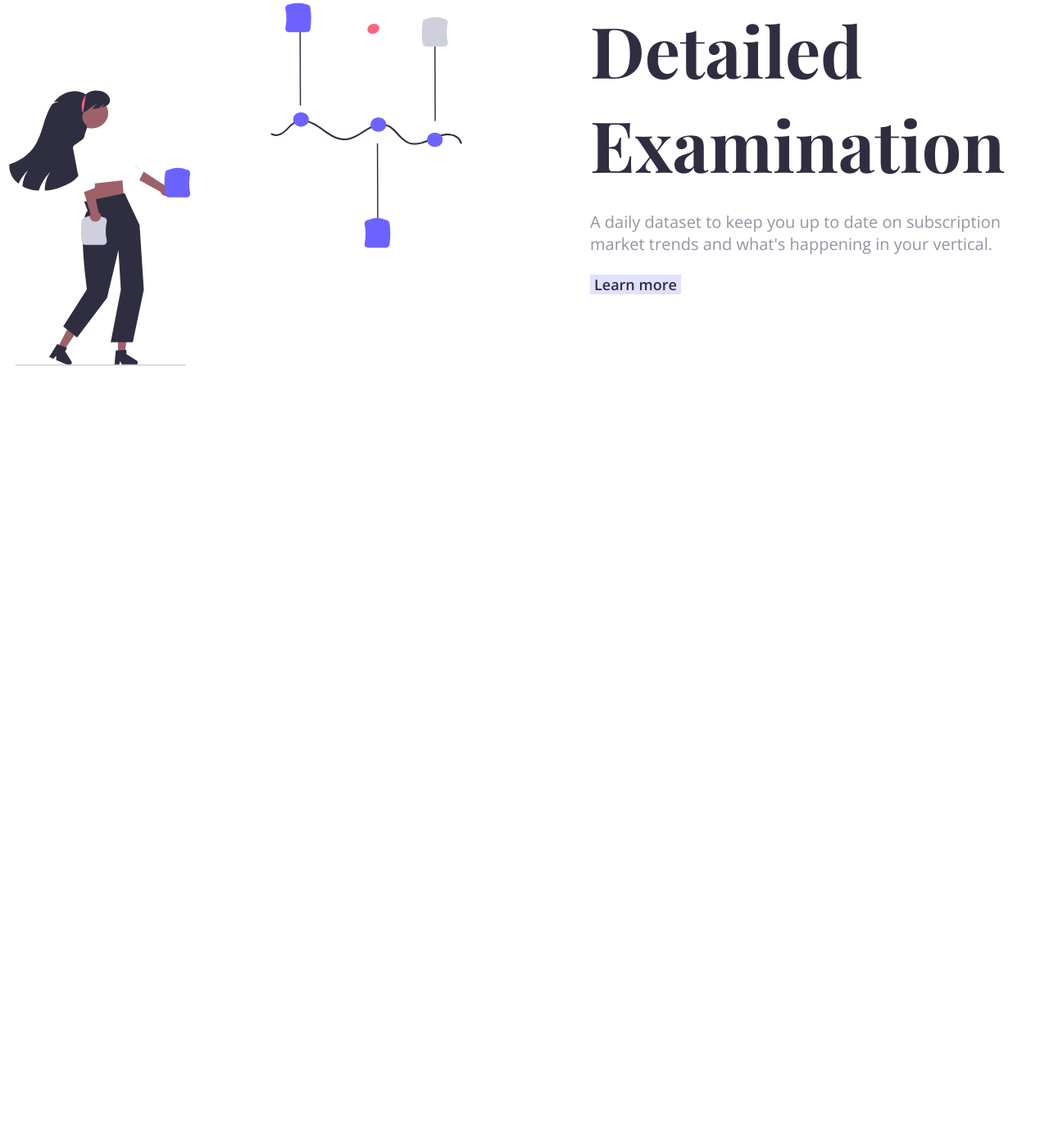
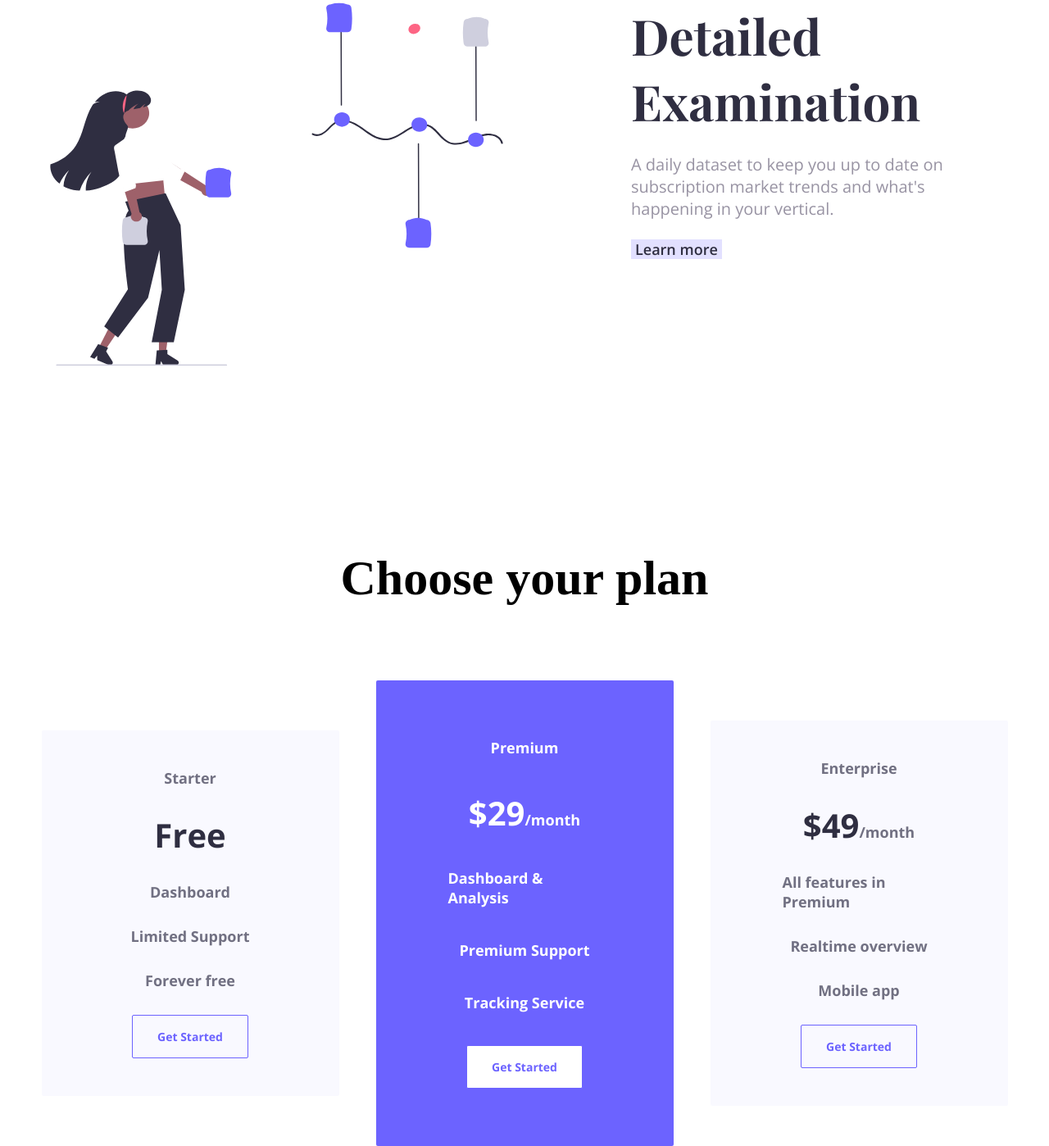
Before and after one commit to MaisaDaisa/Task6-Comm, a plain HTML site: page index.html in a window 1280 px wide. Shown: the part 967-2365 px from the top of the page at 82% size. Before the commit the page ends 1418 px from the top, so only its background shows below. Drawn offline with nearby package versions, Linux system fonts and the light colour scheme.

Commit message:
Update index.html with new sections and styles

```diff
--- a/index.html
+++ b/index.html
@@ -43,7 +43,7 @@
     <section>
         <div class="hero-container">
             <div class="hero-text">
-                <h1 class="playfair700">
+                <h1 class="playfair700 bigtext">
                     Let’s get fusely together
                 </h1>
                 <h3 class="font-20 opensans400 neutral300">
@@ -67,18 +67,73 @@
                 <img src="./src/img/umbrella logo.svg" alt="">
                 <img src="./src/img/square logo.svg" alt="">
             </div>
-            <div class="examination-container">
+            <div class="examination-container" id="exam-1">
                 <div class="examination-image">
                     <img src="./src/img/examination.svg" alt="">
                 </div>
                 <div class="examination-text">
-                    <h2 class="examination-h2 playfair700 neutral500">Detailed Examination</h2>
+                    <h2 class="bigtext playfair700 neutral500">Detailed Examination</h2>
                     <h3 class="opensans400 font-20 neutral300">A daily dataset to keep you up to date on subscription market trends and what's happening in your vertical.</h3>
                     <div class="learn-more">
                         <a href="#LearnMore" class="neutral500 opensans600 font-18">Learn more</a>
                     </div>
                 </div>
             </div>
+            <div class="examination-container" id="exam-2">
+                <div class="examination-image">
+                    <img src="./src/img/undraw_new_ideas_jdea 1.png" alt="">
+                </div>
+                <div class="examination-text">
+                    <h2 class="bigtext playfair700 neutral500">Creative Solutions</h2>
+                    <h3 class="opensans400 font-20 neutral300">Creativity is our second name. We're full of inventive ideas and we're happy to present them to you.</h3>
+                    <div class="learn-more">
+                        <a href="#LearnMore" class="neutral500 opensans600 font-18">Learn more</a>
+                    </div>
+                </div>
+            </div>
+            <div class="examination-container" id="exam-3">
+                <div class="examination-image">
+                    <img src="./src/img/undraw_team_spirit_re_yl1v 1.png" alt="">
+                </div>
+                <div class="examination-text">
+                    <h2 class="bigtext playfair700 neutral500">Professional Team</h2>
+                    <h3 class="opensans400 font-20 neutral300">Well, obviously, we're professionals. Don't hesitate - get to know us better.</h3>
+                    <div class="learn-more">
+                        <a href="#LearnMore" class="neutral500 opensans600 font-18">Learn more</a>
+                    </div>
+                </div>
+            </div>
+            <div class="plan-container">
+                <h1 class="bigtext plan-text">Choose your plan</h1>
+                <div class="plan-wrapper">
+                    <div class="white-plan plan">
+                        <h6 class="plan-st">Starter</h6>
+                        <h3 class="plan-bt">Free</h3>
+                        <h6 class="plan-st">Dashboard</h6>
+                        <h6 class="plan-st">Limited Support</h6>
+                        <h6 class="plan-st">Forever free</h6>
+                        <button class="button-nav button-trans primary400 opensans700 font-14">Get Started</button>
+                    </div>
+                    <div class="purple-plan plan">
+                        <h6 class="plan-st">Premium</h6>
+                        <h3 class="plan-bt">$29<span class="plan-st">/month</span></h3>
+                        <h6 class="plan-st">Dashboard & Analysis</h6>
+                        <h6 class="plan-st">Premium Support</h6>
+                        <h6 class="plan-st">Tracking Service</h6>
+                        <button class="button-nav button-trans primary400 opensans700 font-14">Get Started</button>
+                    </div>
+                    <div class="white-plan plan">
+                        <h6 class="plan-st">Enterprise</h6>
+                        <h3 class="plan-bt">$49<span class="plan-st">/month</span></h3>
+                        <h3 class="plan-st">All features in Premium</h3>
+                        <h6 class="plan-st">Realtime overview</h6>
+                        <h6 class="plan-st">Mobile app</h6>
+                        <button class="button-nav button-trans primary400 opensans700 font-14">Get Started</button>
+                    </div>
+                </div>
+
+            </div>
+
         </div>
     </section>
 
--- a/src/mediaquery.css
+++ b/src/mediaquery.css
@@ -55,12 +55,64 @@ body{
     gap: 16px;
     align-self: stretch;
 }
-.examination-text h2{
-    font-size: 86px;
+.bigtext{
+    font-size: 60px;
 }
 
+/* plans -------------------------------------- */
+.plan-container{
+    display: flex;
+    flex-direction: column;
+    align-items: center;
+    gap: 90px;
+}
+.plan-wrapper {
+    display: flex;
+    flex-direction: row;
+    align-items: center;
+    gap: 45px;
+}
+.white-plan{
+    border-radius: 2px;
+    background: rgba(236, 235, 255, 0.30);
+    display: flex;
+    padding: 46px 88px;
+    flex-direction: column;
+    justify-content: center;
+    align-items: center;
+    gap: 30px;
+    flex-shrink: 0;
+}
+.purple-plan{
+    border-radius: 2px;
+    background-color: #6C63FF;
+    display: flex;
+    padding: 70px 88px;
+    flex-direction: column;
+    justify-content: center;
+    align-items: center;
+    gap: 40px;
+    flex-shrink: 0;
+}
+.plan-st{
+    font-family: "Open Sans";
+    font-size: 18px;
+    font-weight: 400px;
+    color: #717082;
+}
+.plan-bt{
+    font-family: "Open Sans";
+    font-size: 40px;
+    font-weight: 700px;
+    color: #2F2E41;
 
-
+}
+.purple-plan .plan-bt, .purple-plan .plan-st{
+    color: #fff;
+}
+.purple-plan .button-trans{
+    background-color: #fff;
+}
 
 /* Media Query for Mobile Devices */
 @media screen and (max-width: 431px) {
@@ -131,8 +183,25 @@ body{
         order: -1;
 
     }
-    .examination-text h2{
+    .bigtext{
         font-size: 34px;
+    }
+    .plan-container{
+        display: flex;
+        flex-direction: column;
+        align-items: flex-start;
+        gap: 90px;
+    }
+    .plan-wrapper{
+        display: flex;
+        width: 100%;
+        flex-direction: column;
+        align-items: flex-start;
+        gap: 45px;
+    }
+    .plan{
+        width: 100%;
+        box-sizing: border-box;
     }
 
 }
@@ -174,6 +243,23 @@ body{
     .examination-text{
         order: -1;
     }
+    .plan-container{
+        display: flex;
+        flex-direction: column;
+        align-items: flex-start;
+        gap: 90px;
+    }
+    .plan-wrapper{
+        display: flex;
+        width: 688px;
+        flex-direction: column;
+        align-items: flex-start;
+        gap: 45px;
+    }
+    .plan{
+        width: 100%;
+        box-sizing: border-box;
+    }
 
 }
 
@@ -190,6 +276,12 @@ body{
         display: flex;
         justify-content: center;
         width: 80%;
+        max-width: 1180px;
+    }
+    .main-container{
+        display: flex;
+        flex-direction: column;
+        align-items: center;
         max-width: 1180px;
     }
     .header-wrapper{
@@ -250,6 +342,15 @@ body{
         gap: 24px;
 
     }
+    #exam-2, #exam-3{
+        display: none;
+    }
+    .plan-container{
+        width: 1180px;
+    }
+    .plan{
+        width: 187px;
+    }
 
 
 }
```
Also changed, not shown: src/img/undraw_new_ideas_jdea 1.png (added), src/img/undraw_team_spirit_re_yl1v 1.png (added).
